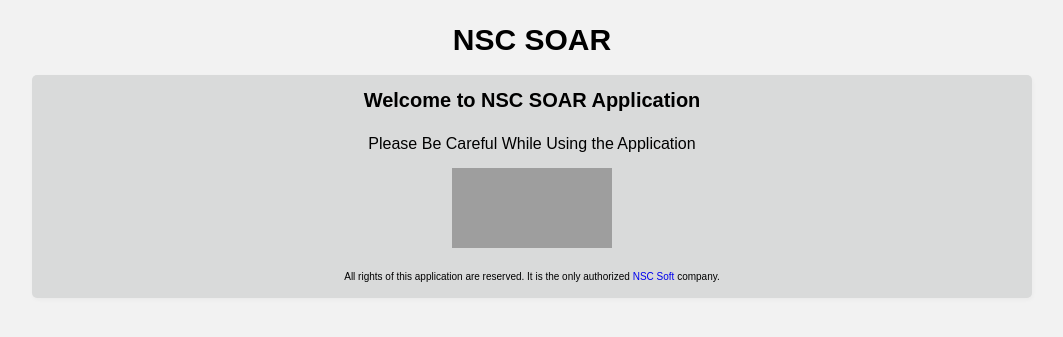
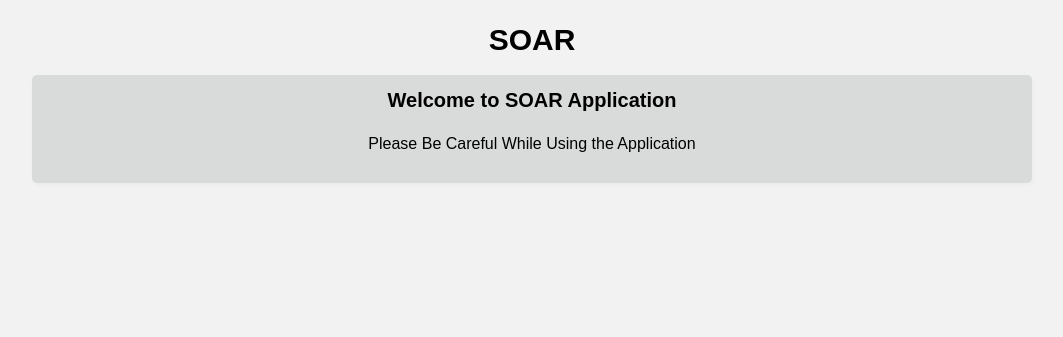
Before and after one commit to tinim123/Qradar_PaloAlto_Entegration, a Flask app: page / in a window 1280 px wide. Shown: the part 60-397 px from the top of the page, without its empty margins (108-1171 px from the left). Run offline with Flask 2, Linux system fonts and the light colour scheme; grey boxes are pictures that could not be loaded.

Commit message:
Update index.html

```diff
--- a/templates/index.html
+++ b/templates/index.html
@@ -2,14 +2,12 @@
 {% block title %}Home {% endblock %}
 
 {% block content %}
-        <h3>NSC SOAR</h3>
+        <h3>SOAR</h3>
 
         <div class="articles">
             <article style="text-align: center;">
-                <h4>Welcome to NSC SOAR Application </h4> <br/>
+                <h4>Welcome to  SOAR Application </h4> <br/>
                 <a>Please Be Careful While Using the Application </a> <br/><br/>
-                <img src="https://nscsoft.com/images/logo.png" class="img" style="width:160px;height:80px;"> <br/><br/>
-                <span class="or" style="font-size:10px">All rights of this application are reserved. It is the only authorized <a href="https://nscsoft.com/">NSC Soft</a> company.</span>
             </article>
         </div>
     {% endblock %}
```
